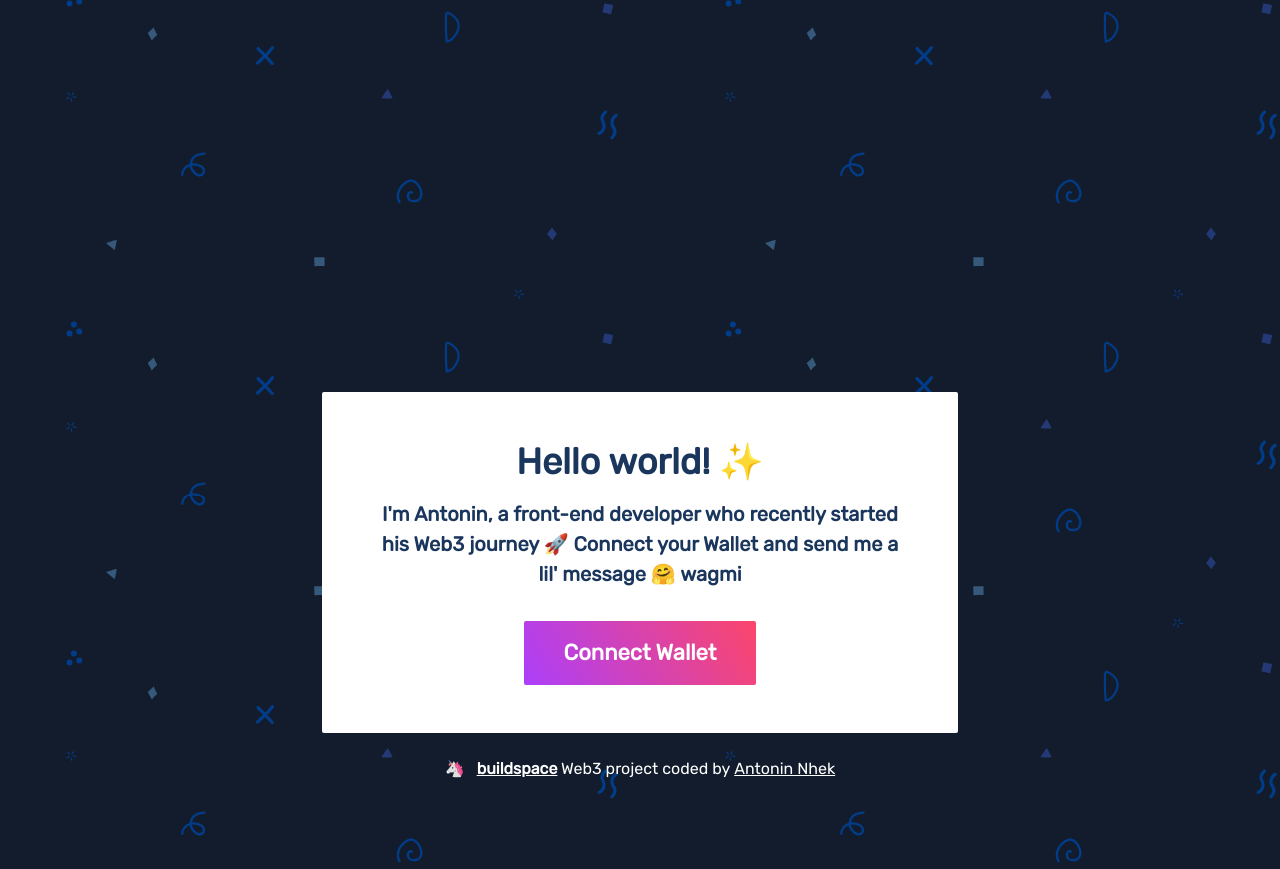
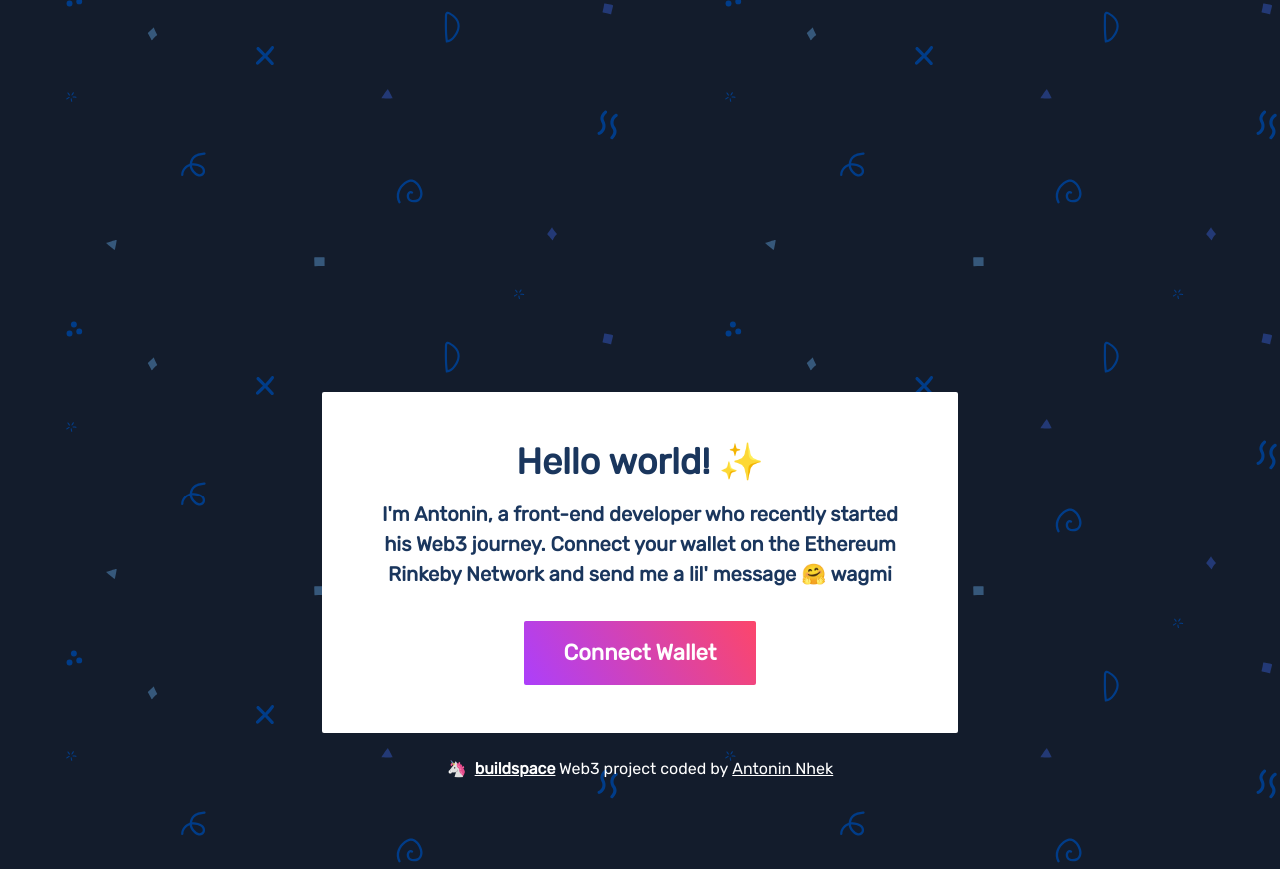
Before and after one commit to 0xShynn/buildspace-wave-portal, a Next.js app: page / in a window 1280 px wide. Built offline with nearby package versions, Linux system fonts and the light colour scheme.

Commit message:
add: alert message for switching network

```diff
--- a/src/components/Footer.js
+++ b/src/components/Footer.js
@@ -8,7 +8,7 @@ const Footer = () => {
       <Flex justify="center" p="6" textAlign="center">
         <Text color="white" fontSize="16px">
           🦄{' '}
-          <chakra.span fontWeight="bold" ml="2">
+          <chakra.span fontWeight="bold" ml="1">
             <Link
               href={BUILDSPACE_URL}
               target="_blank"
--- a/src/components/Form.js
+++ b/src/components/Form.js
@@ -1,4 +1,5 @@
 import {
+  Box,
   Button,
   FormControl,
   FormErrorMessage,
@@ -23,8 +24,9 @@ const Form = ({ onWave }) => {
   }
 
   return (
+    <Box w="full">
       <form onSubmit={handleSubmit(onSubmit)}>
-      <FormControl mb="4" mt="8">
+        <FormControl mb="4">
           <Textarea
             id="message"
             placeholder="Your message <3"
@@ -48,6 +50,7 @@ const Form = ({ onWave }) => {
           Wave at me 👋
         </Button>
       </form>
+    </Box>
   )
 }
 
--- a/src/pages/index.js
+++ b/src/pages/index.js
@@ -1,6 +1,14 @@
 import { useEffect, useRef, useState } from 'react'
 
-import { Box, Button, Flex, Heading, Text } from '@chakra-ui/react'
+import {
+  Alert,
+  AlertIcon,
+  Box,
+  Button,
+  Flex,
+  Heading,
+  Text,
+} from '@chakra-ui/react'
 import { ethers } from 'ethers'
 import { NextSeo } from 'next-seo'
 import { useRouter } from 'next/dist/client/router'
@@ -223,21 +231,32 @@ export default function Home() {
             src="https://assets5.lottiefiles.com/packages/lf20_jm7mv1ib.json"
             style={{ width: '320px', height: '320px' }}
           />
-          <Box
+          <Flex
             bg="white"
             rounded="sm"
             p={{ base: 6, md: 12 }}
             mt="8"
             color="blue.900"
+            direction="column"
+            align="center"
           >
             <Heading fontFamily="body" mb="4">
               Hello world! ✨
             </Heading>
             <Text fontWeight="bold" mb={{ base: 6, md: 8 }} maxW="540px">
               I&apos;m Antonin, a front-end developer who recently started his
-              Web3 journey 🚀 Connect your Wallet and send me a lil&apos;
-              message 🤗 wagmi
+              Web3 journey. Connect your wallet on the Ethereum Rinkeby Network
+              and send me a lil&apos; message 🤗 wagmi
             </Text>
+
+            {networkName !== 'rinkeby' && networkName !== null && (
+              <Alert status="warning" fontSize="16px">
+                <AlertIcon />
+                Your wallet is connected to{' '}
+                {networkName[0].toUpperCase() + networkName.slice(1)}, please
+                switch to Rinkeby.
+              </Alert>
+            )}
 
             {!currentAccount && !isLoading && (
               <Button
@@ -252,7 +271,7 @@ export default function Home() {
             {currentAccount && networkName === 'rinkeby' && !isLoading && (
               <Form onWave={wave} />
             )}
-          </Box>
+          </Flex>
         </Flex>
 
         {allWaves.length !== 0 && <WavesContainer data={allWaves} />}
```
Lines whose indentation alone changed are shown as unchanged.
